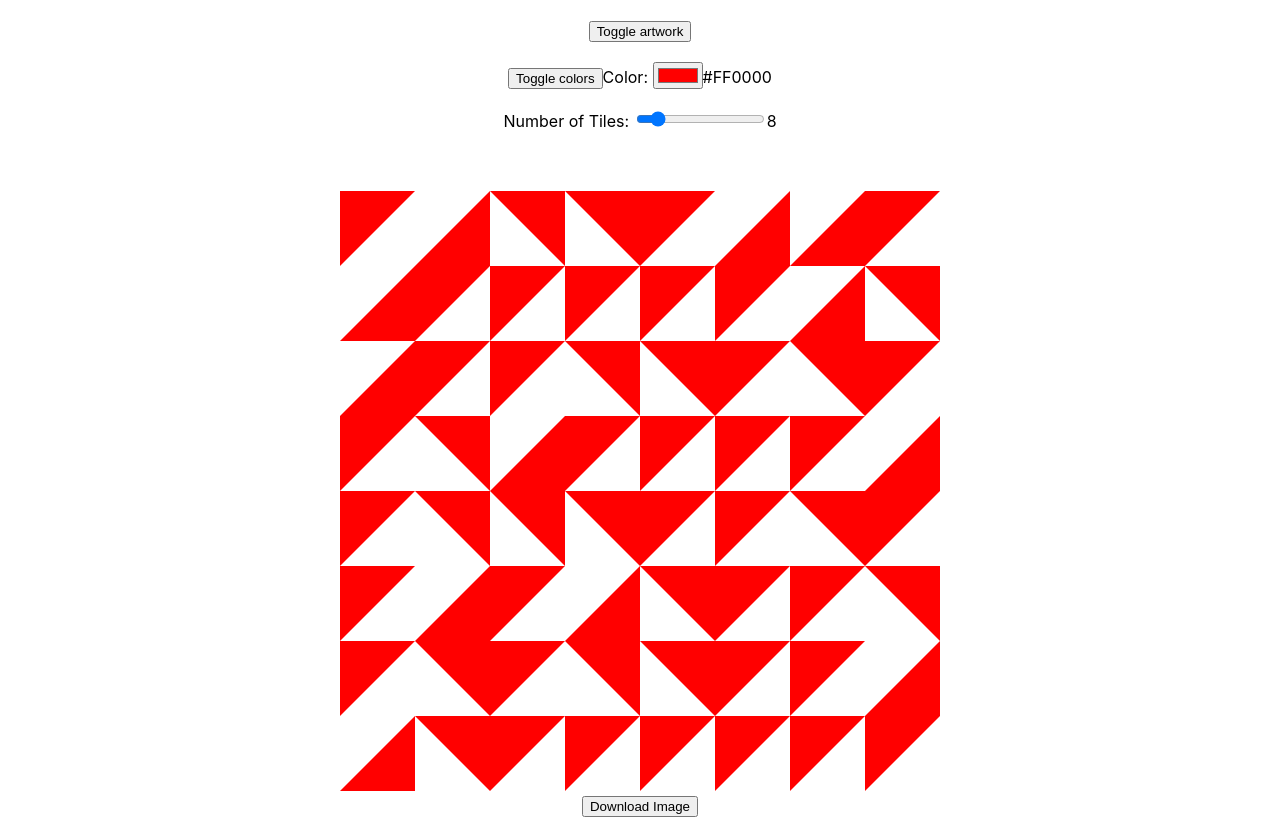
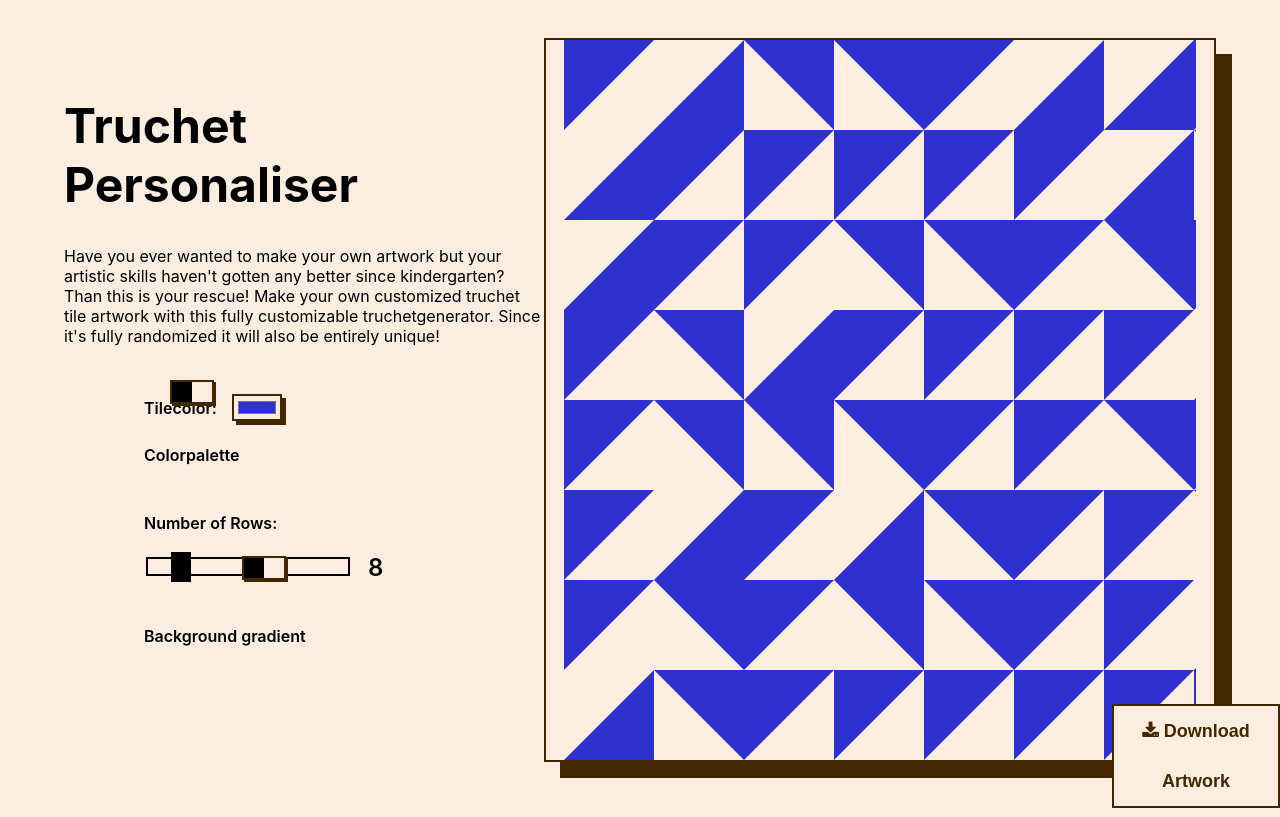
Before and after one commit to woutvandesompele/artgenerator, a React (Create React App) app: page / in a window 1280 px wide. Built offline with nearby package versions, Linux system fonts and the light colour scheme.

Commit message:
almost done

```diff
--- a/public/index.html
+++ b/public/index.html
@@ -10,6 +10,7 @@
       content="Web site created using create-react-app"
     />
     <link rel="apple-touch-icon" href="%PUBLIC_URL%/logo192.png" />
+    <link rel="stylesheet" href="https://cdnjs.cloudflare.com/ajax/libs/font-awesome/4.7.0/css/font-awesome.min.css">
     <!--
       manifest.json provides metadata used when your web app is installed on a
       user's mobile device or desktop. See https://developers.google.com/web/fundamentals/web-app-manifest/
--- a/src/App.js
+++ b/src/App.js
@@ -25,8 +25,14 @@ function App() {
   const setSize = useStore(state => state.setSize)
   const color = useStore(state => state.color)
   const setColor = useStore(state => state.setColor)
+  const gradient1 = useStore(state => state.gradient1)
+  const setGradient1 = useStore(state => state.setGradient1)
+  const gradient2 = useStore(state => state.gradient2)
+  const setGradient2 = useStore(state => state.setGradient2)
   const switchCircles = useStore(state => state.switchCircles)
-  const setSwitchCircles = useStore(state => state.setSwitchCircles)
+  const switchBackground = useStore(state => state.switchBackground)
+  const setSwitchBackground = useStore(state => state.setSwitchBackground)
+  // const setSwitchCircles = useStore(state => state.setSwitchCircles)
   const switchColors = useStore(state => state.switchColors)
   const setSwitchColors = useStore(state => state.setSwitchColors)
   const colorPalette = useStore(state => state.colorPalette)
@@ -35,35 +41,53 @@ function App() {
   const downloadArtwork = () => {
     saveSvgAsPng.saveSvgAsPng(document.getElementById('svg'), 'tiles.png', imageOptions);
   };
+    console.log(gradient1);
+    console.log(gradient2);
 
   return (
     <>
     <div className="App">
-      {/* <button onClick={handleAddBox}>Add</button> */}
-     <br></br>
-     <button onClick={setSwitchCircles}>Toggle artwork</button>
-     <br></br>
-     <br></br>
-     <button onClick={setSwitchColors}>Toggle colors</button>
-      {switchColors ?
-        <Select label="Colorpalette: " value={colorPalette} onValueChange={v => setColorPalette(v)} />
-        :
-        <Colorpicker label="Color: " value={color} onValueChange={v => setColor(v)} />
-      }
-     <br></br>
-     <br></br>
-     <Slider label="Number of Tiles: " value={size} onValueChange={v => setSize(v)} />
-     <br></br>
-     <br></br>
-     <br></br>
-     <br></br>
+     <div className="content">
+     <h1  className="content__title">Truchet Personaliser</h1>
+     <p  className="content__intro">Have you ever wanted to make your own artwork but your artistic skills haven't gotten any better since kindergarten? Than this is your rescue! Make your own customized truchet tile artwork with this fully customizable truchetgenerator. Since it's fully randomized it will also be entirely unique!</p>
+     {/* <button onClick={setSwitchCircles}>Toggle artwork</button> */}
+     <div className="inputs">
+      <div className="inputs__color">
+        {switchColors ?
+          <Select label="Colorpalette: " value={colorPalette} onValueChange={v => setColorPalette(v)} />
+          :
+          <Colorpicker label="Tilecolor: " value={color} onValueChange={v => setColor(v)} />
+        }
+    </div>
+    <p className="inputs__color--label">Colorpalette</p>
+    <div className="container">
+      <label className="switch"><input type="checkbox" onClick={setSwitchColors}/>    <div></div>
+      </label>
+    </div>
+     <Slider label="Number of Rows: " value={size} onValueChange={v => setSize(v)} />
+    <div>
+    <br></br>
+    <p className="inputs__color--label">Background gradient</p>
+    <div className="container2">
+      <label className="switch2"><input type="checkbox" onClick={setSwitchBackground}/>    <div></div>
+      </label>
+      </div>
+        {switchBackground ?
+          <>
+          <Colorpicker value={gradient1} onValueChange={v => setGradient1(v)} />
+          <Colorpicker value={gradient2} onValueChange={v => setGradient2(v)} />
+          </>:
+          <></>
+
+        }
+      </div>
+     <button className="button-74 download" onClick={downloadArtwork}><i className="fa fa-download"></i> Download Artwork</button></div>
+     </div>
       {switchCircles ?
         <Drawing2 width={800} height={800}/>
         :
-        <Drawing width={600} height={600} />
+        <Drawing width={720} height={720} />
       }
-      <br />
-      <button onClick={downloadArtwork}>Download Image</button>
     </div>
     </>
   );
@@ -75,32 +99,9 @@ export default App;
 
 
 
+//  <button className="button-59" onClick={setSwitchCircles}>Toggle artwork</button>
 
 
-
-
-
-
-
-
-  // const traingle1 = (x, y, w, h) => {
-  //  console.log(x, y, x + w, y, x, y + h);
-  //   makeTriangle(x, y, x + w, y, x, y + h)
-  // }
-
-  // const makeTriangle = (x1, y1, x2, y2, x3, y3) => {
-  //   console.log(x1 + "," + y1, x2 + "," + y2, x3 + "," + y3);
-  //   const points = (x1 + "," + y1, x2 + "," + y2, x3 + "," + y3);
-  //   console.log(points)
-  //   return (<polygon points={points}></polygon>)
-  //   // return (<polygon points={`${x1}`}{`${y1}`}{`${x2}`}{`${y2}`}{`${x3}`}{`${y3}`}
-  //   // return <polygon points="`${x1},${y1} ${x2},${y2} ${x3},${y3}`"></polygon>
-  // }
-
-  // const triangle = makeTriangle();
-  // console.log(triangle);
-  // console.log(triangles);
-  // triangles.push(triangle);
 
 
 /* <svg id="Layer_1" xmlns="http://www.w3.org/2000/svg" viewBox="0 0 323.34 323.94"><defs><style>.cls-1{fill:none;stroke:#000;stroke-miterlimit:10;}</style></defs><path class="cls-1" d="M537.42,313.1A161.17,161.17,0,0,0,698.69,151.84" transform="translate(-537.42 -151.84)"/><path class="cls-1" d="M860.76,314.51A161.17,161.17,0,0,0,699.5,475.77" transform="translate(-537.42 -151.84)"/></svg> */
--- a/src/components/Colorpicker.js
+++ b/src/components/Colorpicker.js
@@ -3,13 +3,13 @@ import PropTypes from "prop-types";
 const Colorpicker = ({ onValueChange, value, label }) => {
   return (
     <label>
-      <span>{label}</span>
+      <span className="input__label">{label}</span>
       <input
+        className="colorpicker"
         type="color"
         value={value}
         onChange={(e) => onValueChange(e.target.value)}
       />
-      <span>{value}</span>
     </label>
   );
 };
@@ -17,8 +17,7 @@ const Colorpicker = ({ onValueChange, value, label }) => {
 
 Colorpicker.propTypes = {
   onValueChange: PropTypes.func.isRequired,
-  value: PropTypes.string.isRequired,
-  label: PropTypes.string.isRequired,
+  value: PropTypes.string.isRequired
 };
 
 export default Colorpicker;
--- a/src/components/Drawing.js
+++ b/src/components/Drawing.js
@@ -10,6 +10,9 @@ const Drawing = ({ width, height}) => {
   const color = useStore(state => state.color);
   const colorPalette = useStore(state => state.colorPalette);
   const switchColors = useStore(state => state.switchColors);
+  const switchBackground = useStore(state => state.switchBackground);
+  const gradient1 = useStore(state => state.gradient1);
+  const gradient2 = useStore(state => state.gradient2);
   // const [polygons, render] = useState({});
   // const [triangles, setTriangles] = useState([]);
   const triangles = [];
@@ -17,10 +20,10 @@ const Drawing = ({ width, height}) => {
   const w = width / tiles;
   const h = height / tiles;
   let c;
-  let colors1 = ['#f4f1de', '#e07a5f', '#3d405b', '#81b29a', '#f2cc8f']
-  let colors2 = ['#f4f1de', '#e07aFF', '#3d405b', '#81b29a', '#12cc8f']
-  let colors3 = ['#BBf1de', '#e07a5f', '#33405b', '#81b29a', '#f2cc8f']
-  let colors4 = ['#f4f1de', '#00885f', '#3d405b', '#00b29a', '#f2BB8f']
+  let colors1 = ['#FFC857', '#e07a5f', '#3d405b', '#81b29a', '#f2cc8f']
+  let colors2 = ['#5463FF', '#FFFFFF', '#FFC300', '#FF1818']
+  let colors3 = ['#fffffc', '#ffc6ff', '#bdb2ff', '#a0c4ff', '#fdffb6']
+  let colors4 = ['#606c38', '#283618', '#fefae0', '#dda15e', '#bc6c25']
   //let c = colors[rand(colors.length)]
 
 
@@ -36,16 +39,16 @@ const Drawing = ({ width, height}) => {
           const y = row * h
           if (switchColors) {
             switch (colorPalette) {
-              case "Blue":
+              case "Curious":
                 c = colors1[rand(colors1.length)]
                 break
-              case "Orange":
+              case "Bold":
                 c = colors2[rand(colors2.length)]
                 break
-              case "Purple":
+              case "Soft":
                 c = colors3[rand(colors3.length)]
                 break
-              case "Red":
+              case "Earth":
                 c = colors4[rand(colors4.length)]
                 break
               default:
@@ -101,8 +104,6 @@ const Drawing = ({ width, height}) => {
       // }
       // render();
 
-
-
       // const handleBoxClick = (index) => {
       //   // make a copy
       //   const tmp = [...triangles];
@@ -112,9 +113,15 @@ const Drawing = ({ width, height}) => {
       //   setTriangles(tmp);
       // }
 
+      // const svgStyle = "background: linear-gradient(to left, #6699ff 0%," + colors1[0] + " 100%)"
+      // console.log(svgStyle);
+
       console.log(triangles);
   return (
-  <svg id='svg' width={width} height={height}>
+    <>
+        {switchBackground ?
+          <>  <svg className='svg' id='svg' width={width} height={height}
+  style={{background: 'linear-gradient(to bottom, ' + gradient1 + ' 0%,' + gradient2 + ' 100%)'}}>
         {
             triangles.map((triangle, i) => {
             return <polygon points={
@@ -122,7 +129,21 @@ const Drawing = ({ width, height}) => {
                 key={i} fill={triangle.color}></polygon>
             })
         }
-    </svg>);
+    </svg>
+          </>:
+          <>  <svg className='svg' id='svg' width={width} height={height} >
+        {
+            triangles.map((triangle, i) => {
+            return <polygon points={
+                (triangle.points).map(point => point.join(',')).join(' ')}
+                key={i} fill={triangle.color}></polygon>
+            })
+        }
+    </svg></>
+
+        }
+    </>
+);
 }
 
 Drawing.defaultProps = {
--- a/src/components/Drawing2.js
+++ b/src/components/Drawing2.js
@@ -70,7 +70,7 @@ const Drawing = ({ width, height, color, size }) => {
   console.log(color)
   return (
     <>
-      <svg xmlns="http://www.w3.org/2000/svg" viewBox="0 0 323.34 323.94" width="100" style={svgStyling}>
+      <svg className='svg'  xmlns="http://www.w3.org/2000/svg" viewBox="0 0 323.34 323.94" width="100" style={svgStyling}>
         <path
           id="cls-1"
           d="M537.42,313.1A161.17,161.17,0,0,0,698.69,151.84"
--- a/src/components/Slider.js
+++ b/src/components/Slider.js
@@ -3,15 +3,18 @@ import PropTypes from "prop-types";
 const Slider = ({ onValueChange, value, max, min, label }) => {
   return (
     <label>
-      <span>{label}</span>
+      <span className="input__label">{label}</span>
+      <br></br>
+      <br></br>
       <input
+        className="slider"
         type="range"
         min={min}
         max={max}
         value={value}
         onChange={(e) => onValueChange(parseInt(e.target.value, 10))}
       />
-      <span>{value}</span>
+      <span className="slider__span">{value}</span>
     </label>
   );
 };
--- a/src/index.css
+++ b/src/index.css
@@ -5,9 +5,306 @@ body {
     sans-serif;
   -webkit-font-smoothing: antialiased;
   -moz-osx-font-smoothing: grayscale;
+  background-color: #fbeee0;
 }
 
 code {
   font-family: source-code-pro, Menlo, Monaco, Consolas, 'Courier New',
     monospace;
 }
+
+.content__title {
+  margin-top: 6rem;
+  font-size: 3rem;
+  text-align: left;
+}
+
+.content__intro {
+  text-align: left;
+}
+
+.App {
+  display: flex;
+  margin: 0 auto;
+  max-width: 90vw;
+}
+
+
+.content {
+  max-width: 30rem;
+}
+
+
+.inputs {
+  display: flex;
+  flex-direction: column;
+  gap: 2rem;
+  text-align: left;
+  margin-left: 5rem;
+}
+
+.svg {
+  margin: auto;
+  margin-top: 3vw;
+}
+
+
+
+/* CSS */
+button {
+  background-color: #fbeee0;
+  border: 2px solid #422800;
+  box-shadow: #422800 4px 4px 0 0;
+  color: #422800;
+  cursor: pointer;
+  display: inline-block;
+  font-weight: 600;
+  font-size: 18px;
+  padding: 0 18px;
+  line-height: 50px;
+  text-align: center;
+  text-decoration: none;
+  user-select: none;
+  -webkit-user-select: none;
+  touch-action: manipulation;
+}
+
+button:hover {
+  background-color: #fff;
+}
+
+button:active {
+  box-shadow: #422800 2px 2px 0 0;
+  transform: translate(2px, 2px);
+}
+
+.input__label {
+  font-weight: 600;
+}
+
+.container {
+  position: absolute;
+  top: 0; right: 56rem; bottom: 0; left: 0;
+  height: 40px;
+  margin: auto;
+  text-align: center;
+}
+
+/** Switch
+ -------------------------------------*/
+
+.switch input {
+  position: absolute;
+  opacity: 0;
+}
+
+/**
+ * 1. Adjust this to size
+ */
+
+.switch {
+  display: inline-block;
+  font-size: 20px; /* 1 */
+  height: 1em;
+  width: 2em;
+  background: #fbeee0;
+  border: 2px solid #422800;
+  box-shadow: #422800 2px 2px 0 0;
+}
+
+.switch:hover {
+  background: #FFFFFF;
+}
+
+.switch:active {
+  box-shadow: #422800 0px 0px 0 0;
+  transform: translate(1px, 1px);
+}
+
+.switch div {
+  height: 1em;
+  width: 1em;
+  background: #000;
+  -webkit-transition: all 300ms;
+     -moz-transition: all 300ms;
+          transition: all 300ms;
+}
+
+.switch input:checked + div {
+  -webkit-transform: translate3d(100%, 0, 0);
+     -moz-transform: translate3d(100%, 0, 0);
+          transform: translate3d(100%, 0, 0);
+}
+
+.inputs__color {
+  margin-top: 2rem;
+  font-weight: 600;
+}
+
+.inputs__color--label {
+  margin-top: -0.5rem;
+  font-weight: 600;
+}
+
+select {
+  background-color: #fbeee0;
+  border: 2px solid #422800;
+  box-shadow: #422800 4px 4px 0 0;
+  color: #422800;
+  display: inline-block;
+  margin-left: 0.7rem;
+  font-weight: 600;
+  font-size: 18px;
+  padding: 2px 30px;
+  line-height: 50px;
+  text-align: center;
+  text-decoration: none;
+  user-select: none;
+  -webkit-user-select: none;
+  touch-action: manipulation;
+}
+
+select:hover {
+  background-color: #fff;
+}
+
+.colorpicker {
+  background-color: #fbeee0;
+  border: 2px solid #422800;
+  box-shadow: #422800 4px 4px 0 0;
+  color: #422800;
+  display: inline-block;
+  margin-left: 0.7rem;
+  font-weight: 600;
+  font-size: 18px;
+  line-height: 50px;
+  text-align: center;
+  text-decoration: none;
+  user-select: none;
+  -webkit-user-select: none;
+  touch-action: manipulation;
+}
+
+.colorpicker:hover {
+  background-color: #fff;
+}
+
+.colorpicker:active {
+  box-shadow: #422800 2px 2px 0 0;
+  transform: translate(2px, 2px);
+}
+
+
+.slider {
+  -webkit-appearance: none;
+  width: 50%;
+  height: 15px;
+  background: #fbeee0;
+  outline: none;
+  border: 2px solid #000;
+}
+
+
+/* for chrome/safari */
+.slider::-webkit-slider-thumb {
+  -webkit-appearance: none;
+  appearance: none;
+  width: 20px;
+  height: 30px;
+  background: #000000;
+  border: 2px solid #000;
+}
+
+/* for firefox */
+.slider::-moz-range-thumb {
+  width: 20px;
+  height: 60px;
+  background: #fbeee0;
+  border: 2px solid #000;
+}
+
+.slider__span {
+  font-weight: 600;
+  margin-left: 1rem;
+  font-size: 1.5rem;
+}
+
+.download {
+  position: absolute;
+  top: 44rem;
+  left: 69.5rem;
+}
+
+.svg {
+  background-color: #fbeee0;
+  border: 2px solid #422800;
+  box-shadow: #422800 16px 16px 0 0;
+  color: #422800;
+  display: inline-block;
+  font-weight: 600;
+  font-size: 18px;
+  padding: 0 18px;
+  line-height: 50px;
+  text-align: center;
+  text-decoration: none;
+  user-select: none;
+  -webkit-user-select: none;
+  touch-action: manipulation;
+}
+
+
+
+
+.container2 {
+  position: absolute;
+  top: 22rem; right: 47rem; bottom: 0; left: 0;
+  height: 40px;
+  margin: auto;
+  text-align: center;
+}
+
+/** Switch
+ -------------------------------------*/
+
+.switch2 input {
+  position: absolute;
+  opacity: 0;
+}
+
+/**
+ * 1. Adjust this to size
+ */
+
+.switch2 {
+  display: inline-block;
+  font-size: 20px; /* 1 */
+  height: 1em;
+  width: 2em;
+  background: #fbeee0;
+  border: 2px solid #422800;
+  box-shadow: #422800 2px 2px 0 0;
+}
+
+.switch2:hover {
+  background: #FFFFFF;
+}
+
+.switch2:active {
+  box-shadow: #422800 0px 0px 0 0;
+  transform: translate(1px, 1px);
+}
+
+.switch2 div {
+  height: 1em;
+  width: 1em;
+  background: #000;
+  -webkit-transition: all 300ms;
+     -moz-transition: all 300ms;
+          transition: all 300ms;
+}
+
+.switch2 input:checked + div {
+  -webkit-transform: translate3d(100%, 0, 0);
+     -moz-transform: translate3d(100%, 0, 0);
+          transform: translate3d(100%, 0, 0);
+}
--- a/src/store.js
+++ b/src/store.js
@@ -5,11 +5,17 @@ const useStore = create(set => ({
     setSwitchCircles: () => set(state => ({ switchCircles: !state.switchCircles })),
     switchColors: false,
     setSwitchColors: () => set(state => ({ switchColors: !state.switchColors })),
+    switchBackground: false,
+    setSwitchBackground: () => set(state => ({ switchBackground: !state.switchBackground })),
     size: 8,
     setSize: (size) => set(state => ({ size })),
-    color: "#FF0000",
+    color: "#2F30d0",
+    setGradient1: (gradient1) => set(state => ({ gradient1 })),
+    gradient1: "#fbeee0",
+    setGradient2: (gradient2) => set(state => ({ gradient2 })),
+    gradient2: "#fbeee0",
     setColor: (color) => set(state => ({ color })),
-    colorPalette: "Blue",
+    colorPalette: "Bold",
     setColorPalette: (colorPalette) => set(state => ({ colorPalette })),
 
 
```
Also changed, not shown: src/components/Select.js (+6 -7 lines).
